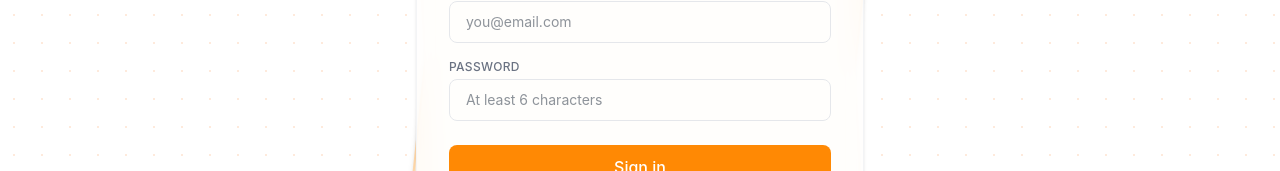
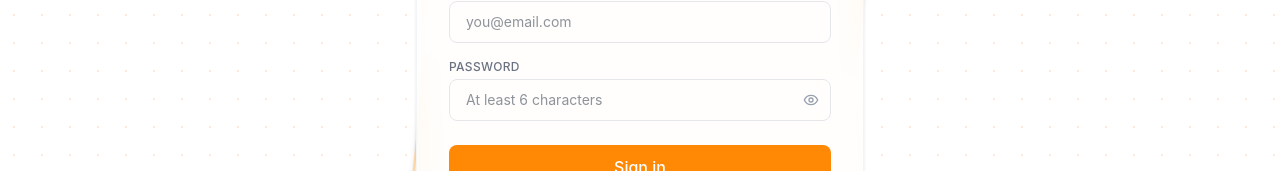
Before and after one commit to danielof26/RAG-chatbot-web, a React app in the folder frontend/: page /login in a window 1280 px wide. Shown: the part 335-506 px from the top of the page. Built offline with nearby package versions, Linux system fonts and the light colour scheme; the HTML template or start-up script is replaced by a standard one.

Commit message:
Add a show/hide button to password and API key fields

```diff
--- /dev/null
+++ b/frontend/src/components/PasswordInput.jsx
@@ -0,0 +1,27 @@
+import { useState } from 'react'
+
+// Password field with an eye button to show or hide what was typed. Extra props (value, onChange,
+// placeholder, required, ...) go straight to the <input>; className styles the input like a normal one.
+export default function PasswordInput({ className = '', ...inputProps }) {
+  const [visible, setVisible] = useState(false)
+
+  return (
+    <div className="relative">
+      <input {...inputProps} type={visible ? 'text' : 'password'} className={`${className} pr-11`} />
+      <button
+        type="button"
+        onClick={() => setVisible(v => !v)}
+        title={visible ? 'Hide' : 'Show'}
+        aria-label={visible ? 'Hide' : 'Show'}
+        aria-pressed={visible}
+        className="absolute inset-y-0 right-0 flex items-center px-3 text-gray-400 hover:text-gray-600 transition"
+      >
+        {visible ? (
+          <svg xmlns="http://www.w3.org/2000/svg" viewBox="0 0 24 24" fill="none" stroke="currentColor" strokeWidth="2" strokeLinecap="round" strokeLinejoin="round" className="w-4 h-4"><path d="M9.88 9.88a3 3 0 1 0 4.24 4.24" /><path d="M10.73 5.08A10.43 10.43 0 0 1 12 5c7 0 10 7 10 7a13.16 13.16 0 0 1-1.67 2.68" /><path d="M6.61 6.61A13.53 13.53 0 0 0 2 12s3 7 10 7a9.74 9.74 0 0 0 5.39-1.61" /><path d="m2 2 20 20" /></svg>
+        ) : (
+          <svg xmlns="http://www.w3.org/2000/svg" viewBox="0 0 24 24" fill="none" stroke="currentColor" strokeWidth="2" strokeLinecap="round" strokeLinejoin="round" className="w-4 h-4"><path d="M2 12s3-7 10-7 10 7 10 7-3 7-10 7-10-7-10-7Z" /><circle cx="12" cy="12" r="3" /></svg>
+        )}
+      </button>
+    </div>
+  )
+}
--- a/frontend/src/pages/LLMServers.jsx
+++ b/frontend/src/pages/LLMServers.jsx
@@ -1,6 +1,7 @@
 import { useState, useEffect } from 'react'
 import { useNavigate } from 'react-router-dom'
 import { useApi } from '../api/useApi'
+import PasswordInput from '../components/PasswordInput'
 
 export default function LLMServers() {
   const api = useApi()
@@ -139,11 +140,10 @@ export default function LLMServers() {
             )}
 
             {type === 'gemini' && (
-              <input
+              <PasswordInput
                 value={apiKey}
                 onChange={e => setApiKey(e.target.value)}
                 placeholder="Gemini API Key"
-                type="password"
                 required
                 className="w-full border border-gray-200 rounded-lg px-4 py-2.5 text-sm focus:outline-none focus:ring-2 focus:ring-orange-300"
               />
@@ -158,11 +158,10 @@ export default function LLMServers() {
                   required
                   className="w-full border border-gray-200 rounded-lg px-4 py-2.5 text-sm focus:outline-none focus:ring-2 focus:ring-orange-300"
                 />
-                <input
+                <PasswordInput
                   value={apiKey}
                   onChange={e => setApiKey(e.target.value)}
                   placeholder="API Key"
-                  type="password"
                   required
                   className="w-full border border-gray-200 rounded-lg px-4 py-2.5 text-sm focus:outline-none focus:ring-2 focus:ring-orange-300"
                 />
--- a/frontend/src/pages/Login.jsx
+++ b/frontend/src/pages/Login.jsx
@@ -1,6 +1,7 @@
 import { useState } from 'react'
 import { useNavigate } from 'react-router-dom'
 import { useAuth } from '../context/AuthContext'
+import PasswordInput from '../components/PasswordInput'
 
 export default function Login() {
   const [isRegister, setIsRegister] = useState(false)
@@ -92,8 +93,7 @@ export default function Login() {
             <label className="block text-xs font-medium text-gray-500 mb-1 uppercase tracking-wide">
               Password
             </label>
-            <input
-              type="password"
+            <PasswordInput
               value={password}
               onChange={e => setPassword(e.target.value)}
               required
```
